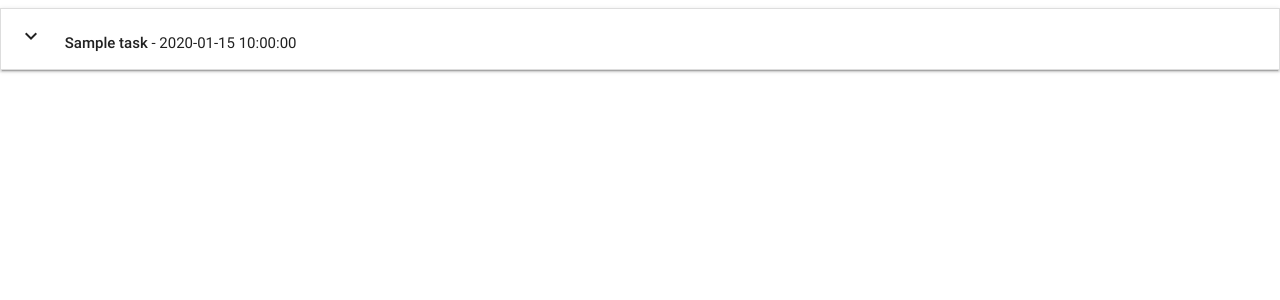
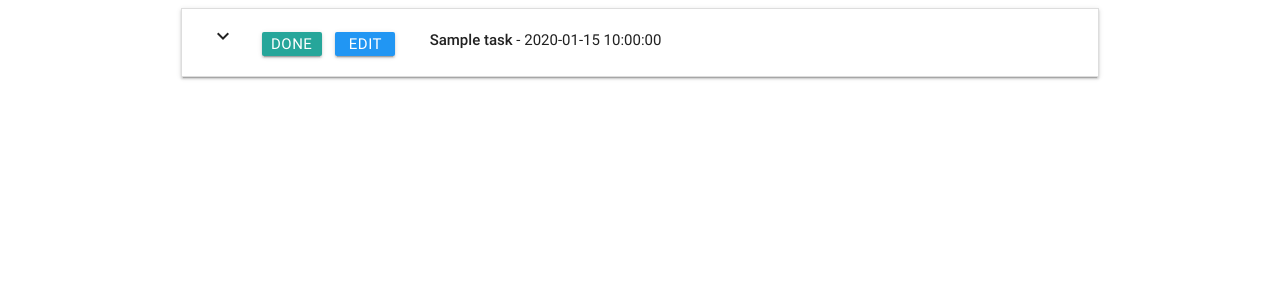
Before and after one commit to Sebastian-Torres-Matrix/task-manager-project, a Flask app: page /get_tasks in a window 1280 px wide. Shown: the top 300 px of the page. Run offline with Flask 2, Linux system fonts and the light colour scheme; a database or web service that is not in the repository returns one stand-in record (values such as "Sample title"); some libraries are stand-ins or nearby versions.

Commit message:
added style.css & buttons

```diff
--- a/app.py
+++ b/app.py
@@ -10,11 +10,11 @@ app.config["MONGO_URI"] = 'mongodb+srv://root:r00tUser@myfirstcluster-x0xst.mong
 
 mongo = PyMongo(app)
 
-@app.route('/')
 @app.route('/add_task')
 def add_task():
     return render_template("addtask.html", categories=mongo.db.categories.find())
 
+@app.route('/')
 @app.route('/get_tasks')
 def get_tasks():
     return render_template("tasks.html", tasks=mongo.db.tasks.find())
--- /dev/null
+++ b/static/css/style.css
@@ -0,0 +1,12 @@
+.btn_small {
+    height: 24px;
+    width: 60px;
+    line-height: 24px;
+    margin: 5px 5px;
+    padding: 0 0.5em;
+}
+
+.task_header {
+    margin-top: 5px;
+
+}
--- a/templates/base.html
+++ b/templates/base.html
@@ -4,14 +4,17 @@
 <head>
 	<link href="https://fonts.googleapis.com/icon?family=Material+Icons" rel="stylesheet">
 	<link rel="stylesheet" href="https://cdnjs.cloudflare.com/ajax/libs/materialize/0.100.2/css/materialize.min.css">
+    <link rel="stylesheet" href="{{url_for('static', filename='css/style.css')}}" type="text/css">
 	<meta charset="UTF-8">
 	<meta name="viewport" content="width=device-width, initial-scale=1.0">
 	<title>Document</title>
 </head>
 
 <body>
+<div class="container">
 	{% block content %}
 	{% endblock %}
+    </div>
 	<script src="https://cdnjs.cloudflare.com/ajax/libs/jquery/3.5.1/jquery.min.js"></script>
 	<script src="https://cdnjs.cloudflare.com/ajax/libs/materialize/0.100.2/js/materialize.min.js"></script>
 	<script type="text/javascript">
--- a/templates/tasks.html
+++ b/templates/tasks.html
@@ -1,22 +1,24 @@
-{% extends 'base.html' %}
-{% block content %}
+{% extends 'base.html' %} {% block content %}
 
+<div class="row">
 <ul class="collapsible" data-collapsible="accordion">
   {% for task in tasks%}
   <li>
     <div class="collapsible-header">
-
-			<div class="task-header col s9">
+      <div class="col s3">
         <i class="material-icons">expand_more</i>
+        <a class="waves-effect waves-light btn btn_small ">Done</a>
+        <a class="waves-effect waves-light btn btn_small blue">Edit</a>
+      </div>
+      <div class="task_header col s9">
         <strong>{{task.task_name}}</strong> - {{task.due_date}}
       </div>
     </div>
     <div class="collapsible-body">
-			<span>{{task.task_description}}
-      </span>
+      <span>{{task.task_description}}</span>
     </div>
   </li>
   {% endfor %}
 </ul>
-
+ </div>
 {% endblock %}
```
Lines whose indentation alone changed are shown as unchanged.
